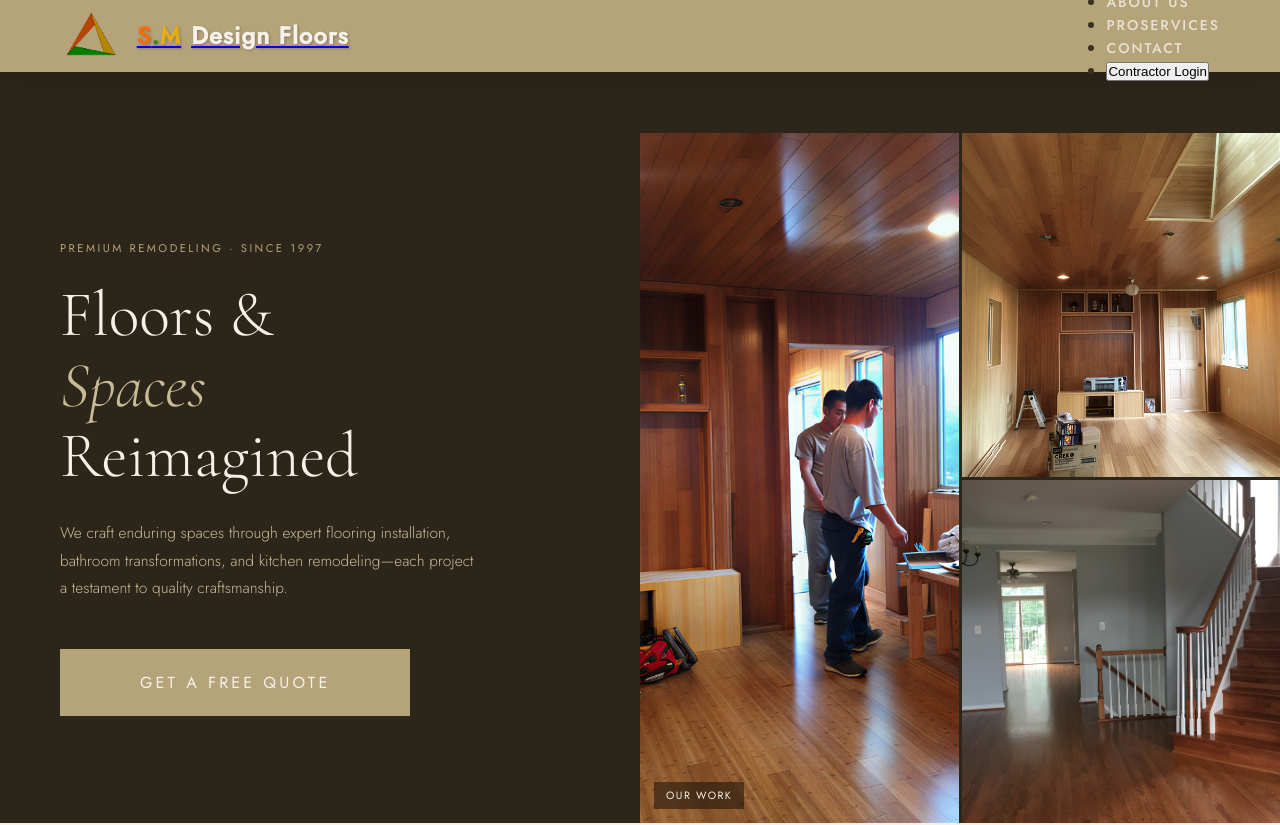
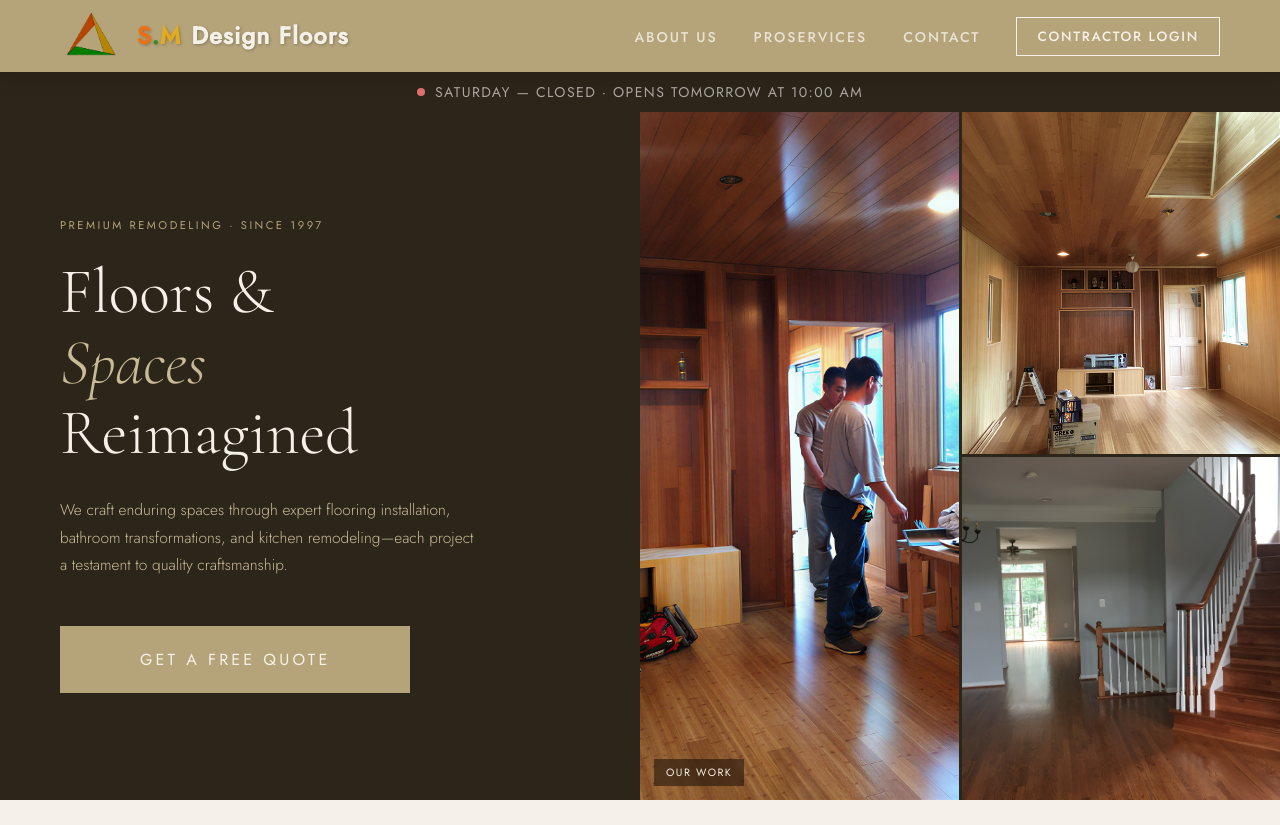
Before and after one commit to RichyKim12/SMDesignFloors, a React (Vite) app: page / in a window 1280 px wide. Shown: the top 825 px of the page. Built offline with nearby package versions, Linux system fonts and the light colour scheme; no server answers.

Commit message:
navbar font

```diff
--- a/src/Components/Navbar.css
+++ b/src/Components/Navbar.css
@@ -6,7 +6,6 @@ nav {
 }
 
 .nav-logo {
-<<<<<<< Updated upstream
   text-decoration: none;
   display: flex;
   align-items: center;
@@ -34,7 +33,6 @@ nav {
   color: var(--cream);
   margin-left: 10px;
 }
-=======
   font-family: 'Cormorant Garamond', serif;
   font-size: 1.8rem; font-weight: 500; color: var(--cream);
   letter-spacing: 0.04em; text-decoration: none;
@@ -42,7 +40,6 @@ nav {
 }
 
 .nav-logo span { font-style: italic; color: var(--cream-dark); }
->>>>>>> Stashed changes
 
 .nav-links {
   display: flex;
@@ -60,10 +57,7 @@ nav {
 
 .nav-links a:hover { opacity: 1; }
 
-<<<<<<< Updated upstream
-=======
 /* Flooring Visualizer button */
->>>>>>> Stashed changes
 .nav-visualizer-btn {
   background: var(--cream);
   color: var(--tan-dark);
@@ -85,8 +79,6 @@ nav {
   transform: translateY(-1px);
 }
 
-<<<<<<< Updated upstream
-=======
 /* Login button */
 .nav-login-btn {
   background: transparent;
@@ -110,7 +102,6 @@ nav {
 }
 
 /* Schedule banner */
->>>>>>> Stashed changes
 .schedule-banner {
   position: fixed; top: 72px; left: 0; right: 0; z-index: 99;
   padding: 10px 60px;
```
